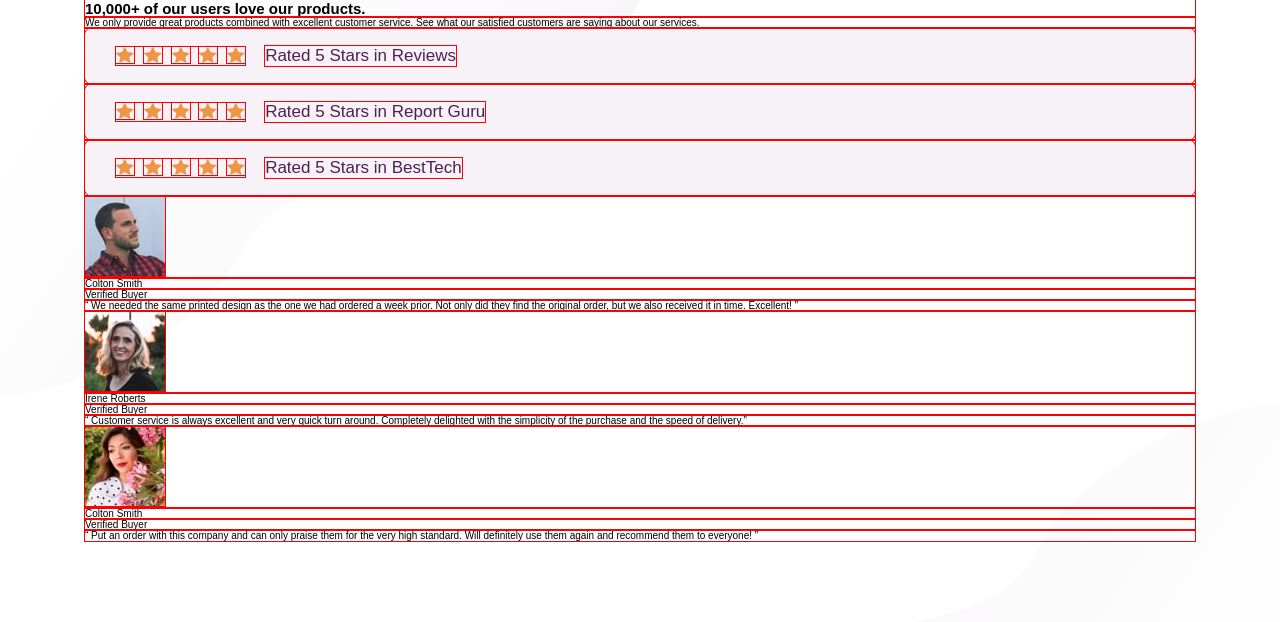
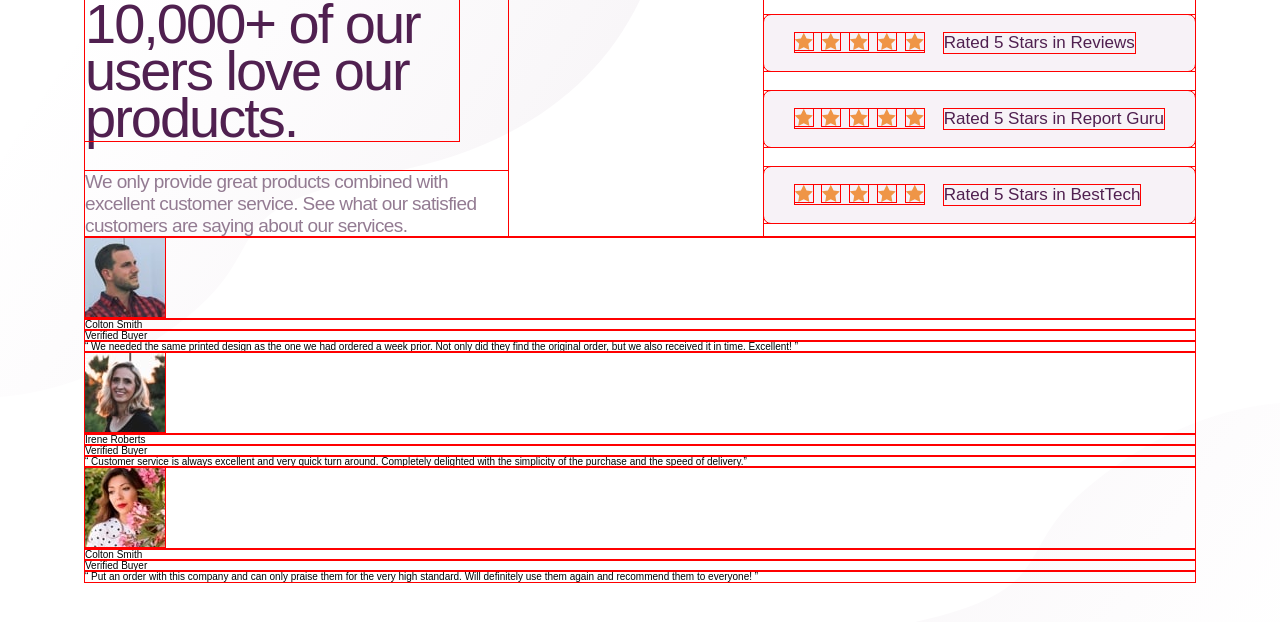
Before and after one commit to bazjerc/fm-social-proof-section, a website: page index.html in a window 1280 px wide. Drawn offline with nearby package versions, Linux system fonts and the light colour scheme; files that its build step writes are made by us from their sources.

Commit message:
add index-page styles

```diff
--- /dev/null
+++ b/sass/pages/_index-page.scss
@@ -0,0 +1,34 @@
+@use "../abstracts" as *;
+
+.overview {
+  display: flex;
+  justify-content: space-between;
+  &__summary {
+  }
+  &__heading {
+    width: 12ch;
+    font-size: 5.6rem;
+    letter-spacing: -0.2rem;
+    font-weight: 400;
+    line-height: 84%;
+    color: $magenta-darker;
+    margin-bottom: 3rem;
+  }
+  &__paragraph {
+    width: 40ch;
+    font-size: 1.9rem;
+    color: $magenta-dark;
+    font-weight: 400;
+    letter-spacing: -0.06rem;
+  }
+  &__ratings {
+    display: flex;
+    flex-direction: column;
+    justify-content: center;
+  }
+  &__rating-wrapper {
+    &:not(:last-child) {
+      margin-bottom: 2rem;
+    }
+  }
+}
--- /dev/null
+++ b/sass/pages/_index.scss
@@ -0,0 +1 @@
+@forward "index-page";
--- a/sass/style.scss
+++ b/sass/style.scss
@@ -2,3 +2,4 @@
 @use "base";
 @use "components";
 @use "layout";
+@use "pages";
```
